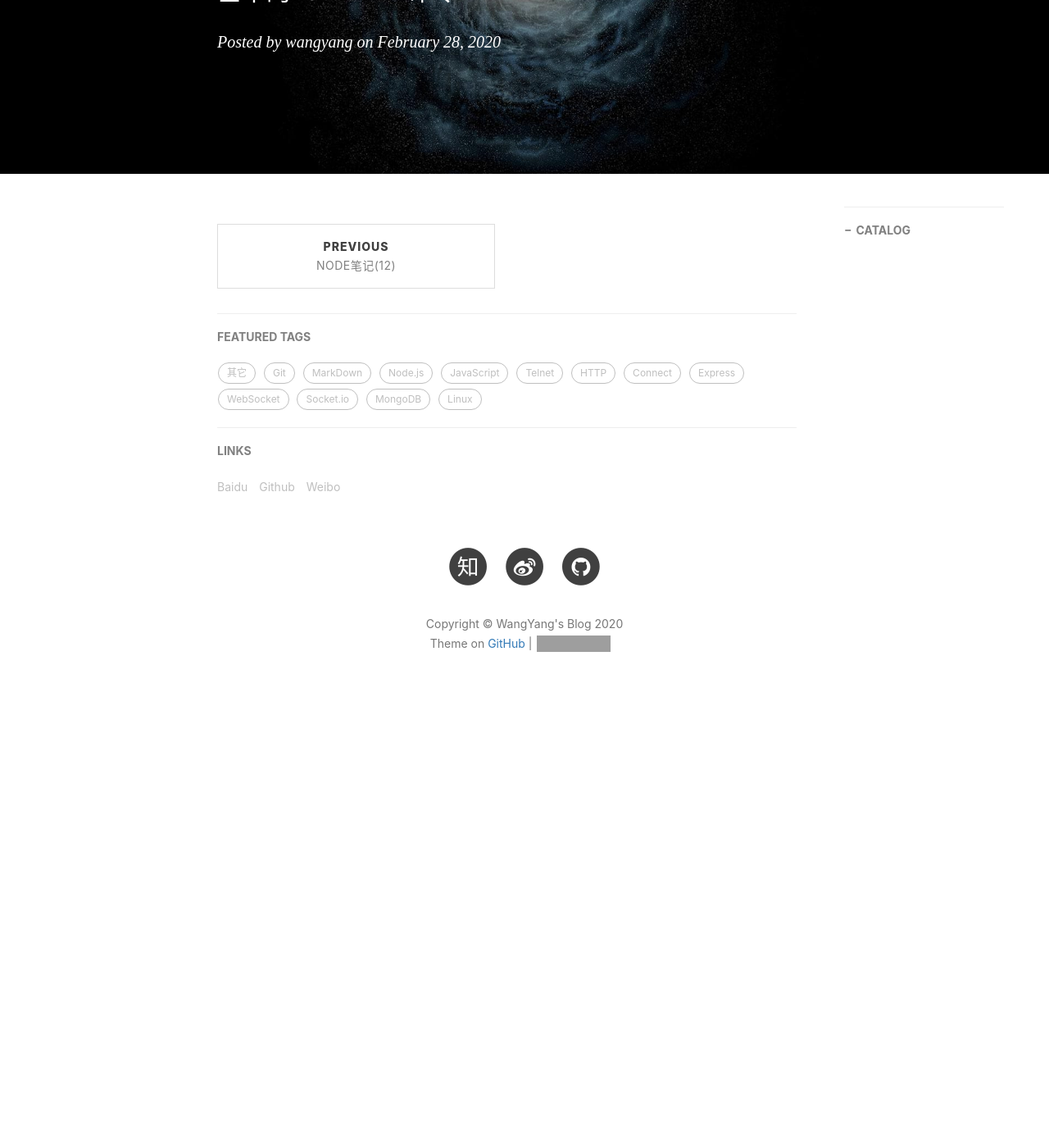
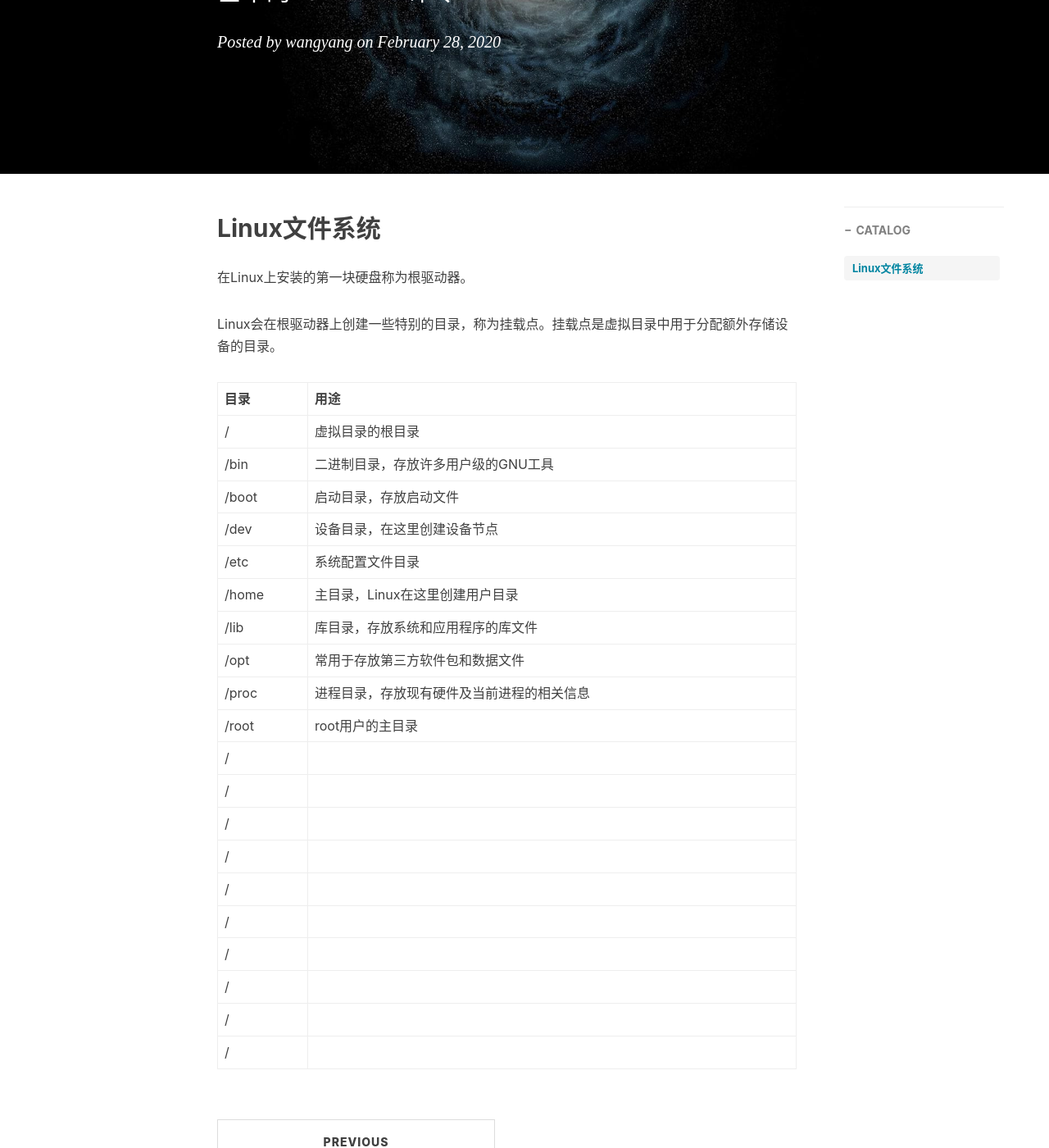
Before and after one commit to wangyang1996/wangyang1996.github.io, a Jekyll site: the page built from _posts/2020-2-28-Linux-1.md, in a window 1280 px wide and 1400 px high, scrolled down 311 px. Shown: the whole window at 82% size. Built offline with Jekyll 4.4.1, drawn with Linux system fonts in a browser that asks for light colours; nearby versions of some CDN libraries; comment, search, counter and statistics services are not loaded; before the commit the page ends 1200 px from its top, so only the background shows below that; grey boxes are pictures that could not be loaded.

Commit message:
Update 2020-2-28-Linux-1.md

```diff
--- a/_posts/2020-2-28-Linux-1.md
+++ b/_posts/2020-2-28-Linux-1.md
@@ -10,3 +10,32 @@ tags:                               #标签
     - Linux
 
 ---
+
+Linux文件系统
+------------------
+在Linux上安装的第一块硬盘称为根驱动器。
+
+Linux会在根驱动器上创建一些特别的目录，称为挂载点。挂载点是虚拟目录中用于分配额外存储设备的目录。
+
+|  目录 |  用途 |
+| :------------ | :------------ |
+| /  | 虚拟目录的根目录  |
+| /bin  | 二进制目录，存放许多用户级的GNU工具  |
+| /boot | 启动目录，存放启动文件  |
+| /dev |  设备目录，在这里创建设备节点 |
+| /etc |  系统配置文件目录 |
+| /home | 主目录，Linux在这里创建用户目录  |
+| /lib | 库目录，存放系统和应用程序的库文件  |
+| /opt | 常用于存放第三方软件包和数据文件  |
+| /proc | 进程目录，存放现有硬件及当前进程的相关信息  |
+| /root | root用户的主目录  |
+| / |   |
+| / |   |
+| / |   |
+| / |   |
+| / |   |
+| / |   |
+| / |   |
+| / |   |
+| / |   |
+| / |   |
```
